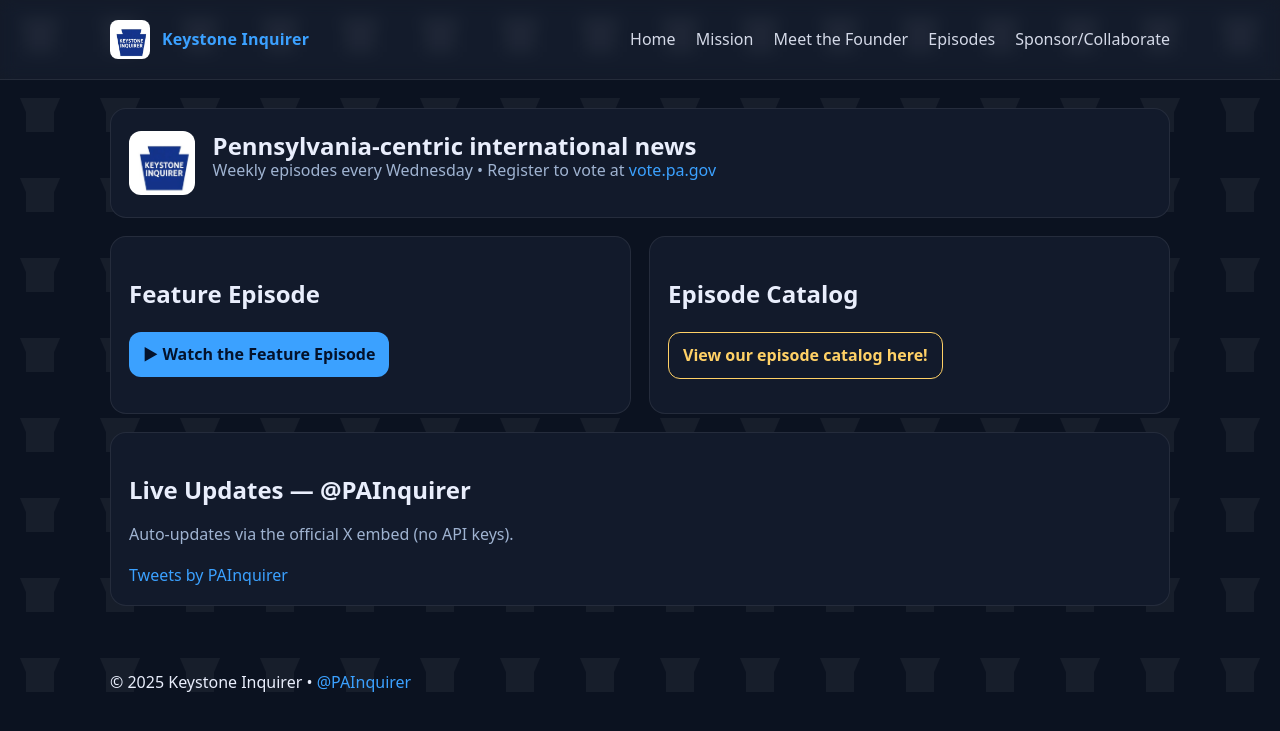
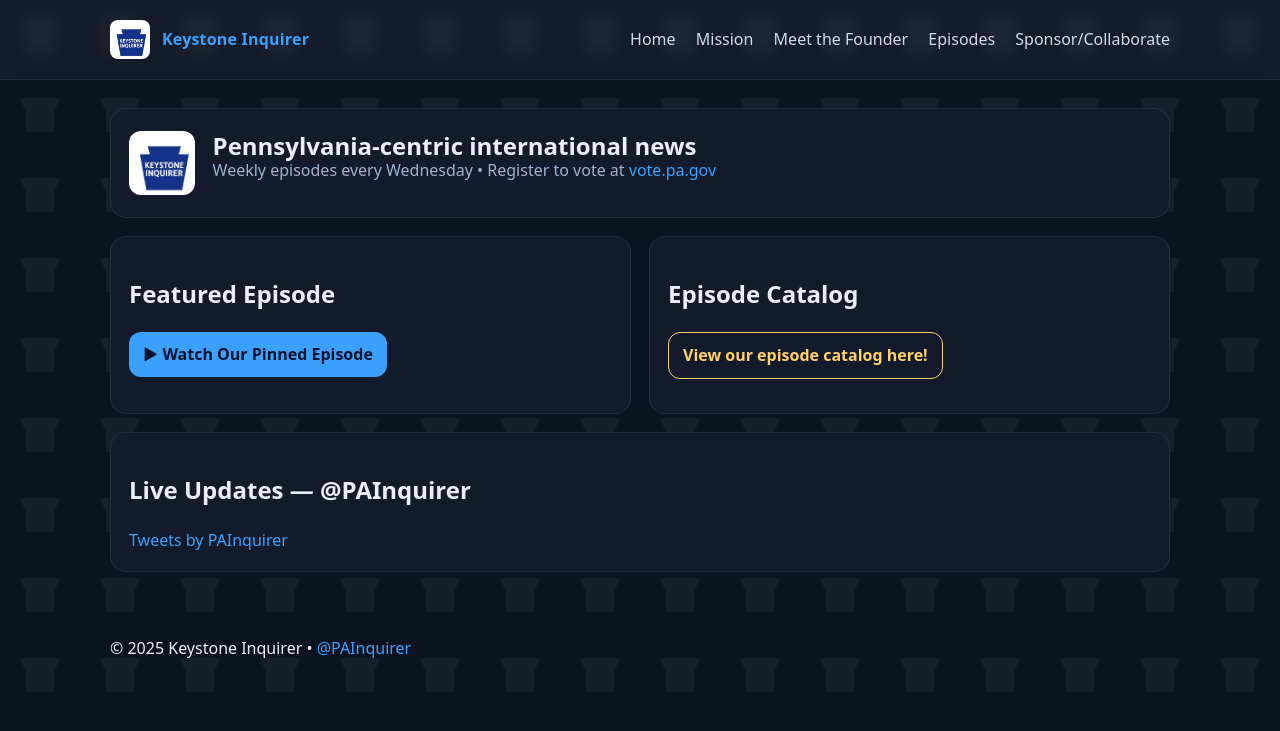
Before and after one commit to KeystoneInquirer/KeystoneInquirer.github.io, a Jekyll site: the page built from index.html, in a window 1280 px wide. Shown: the top 731 px of the page. Built offline with Jekyll 4.4.1, drawn with Linux system fonts in a browser that asks for light colours; comment, search, counter and statistics services are not loaded.

Commit message:
Update index.html
lets see

```diff
--- a/index.html
+++ b/index.html
@@ -13,9 +13,8 @@ title: Keystone Inquirer
 
 <section class="grid cols-2" style="margin-top:18px;">
   <div class="card">
-  <h2>Feature Episode</h2>
-  <!-- CHANGE THIS WEEKLY: FEATURE_EPISODE_URL -->
-  <p><a class="btn" href="https://x.com/PAInquirer" target="_blank" rel="noopener">▶ Watch the Feature Episode</a></p>
+  <h2>Featured Episode</h2>
+  <p><a class="btn" href="https://x.com/PAInquirer" target="_blank" rel="noopener">▶ Watch Our Pinned Episode</a></p>
 </div>
 
   <div class="card">
@@ -26,6 +25,5 @@ title: Keystone Inquirer
 
 <section class="card" style="margin-top:18px;">
   <h2>Live Updates — @PAInquirer</h2>
-  <p class="meta">Auto-updates via the official X embed (no API keys).</p>
   <a class="twitter-timeline" data-tweet-limit="5" data-dnt="true" href="https://twitter.com/PAInquirer">Tweets by PAInquirer</a>
 </section>
```
